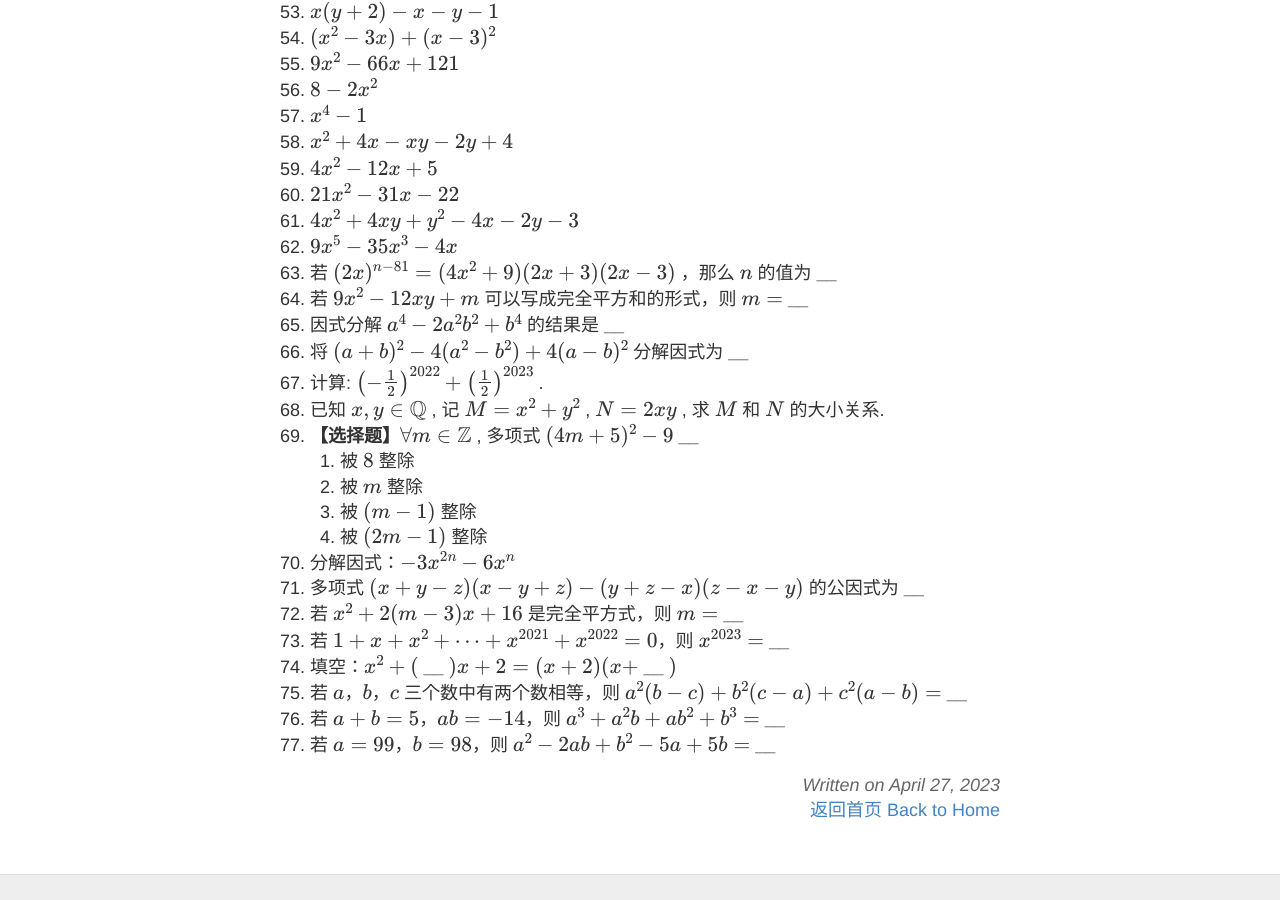
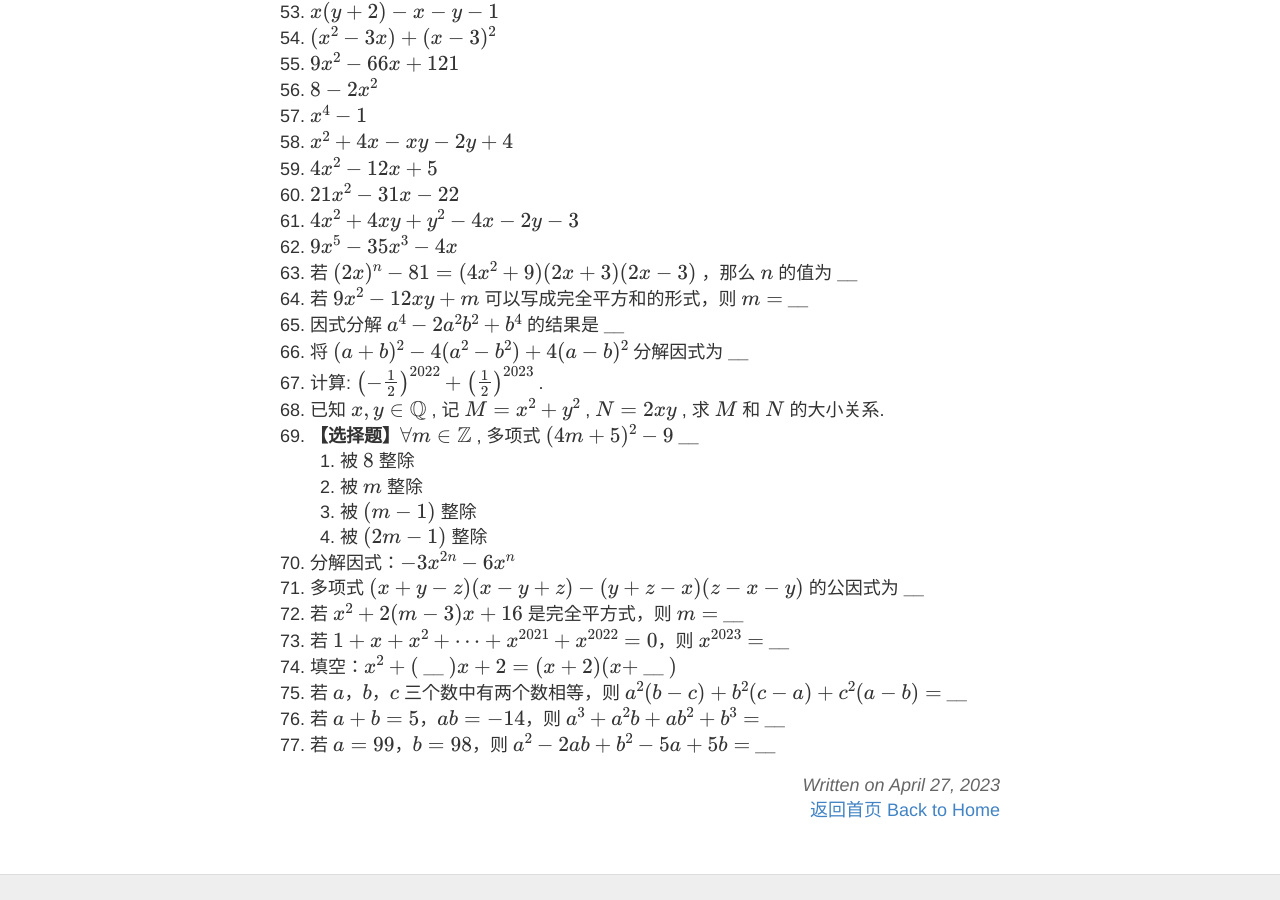
Before and after one commit to Website-xieyuen/website-xieyuen.github.io, a Jekyll site: the page built from _posts/2023-4-27-Factorization.md, in a window 1280 px wide and 900 px high, scrolled down 1620 px. Built offline with Jekyll 4.4.1, drawn with Linux system fonts in a browser that asks for light colours.

```diff
--- a/_posts/2023-4-27-Factorization.md
+++ b/_posts/2023-4-27-Factorization.md
@@ -68,7 +68,7 @@ permalink: /posts/2023/4/27/factorization
 60. $ 21 x ^ { 2 } - 31 x - 22 $
 61. $ 4 x ^ { 2 } + 4 x y + y ^ { 2 } - 4 x - 2 y - 3 $
 62. $ 9 x ^ { 5 } - 35 x ^ { 3 } - 4 x $
-63. 若 $ ( 2 x ) ^ { n - 81 } = ( 4 x ^ { 2 } + 9 ) ( 2 x + 3 ) ( 2 x - 3 ) $ ，那么 $n$ 的值为 ______
+63. 若 $ ( 2 x ) ^ { n } - 81 = ( 4 x ^ { 2 } + 9 ) ( 2 x + 3 ) ( 2 x - 3 ) $ ，那么 $n$ 的值为 ______
 64. 若 $ 9 x ^ { 2 } - 12 x y + m $ 可以写成完全平方和的形式，则 $ m = $ ______
 65. 因式分解 $ a ^ { 4 } - 2 a ^ { 2 } b ^ { 2 } + b ^ { 4 } $ 的结果是 ______
 66. 将 $ ( a + b ) ^ { 2 } - 4 ( a ^ { 2 } - b ^ { 2 } ) + 4 ( a - b ) ^ { 2 } $ 分解因式为 ______
```
